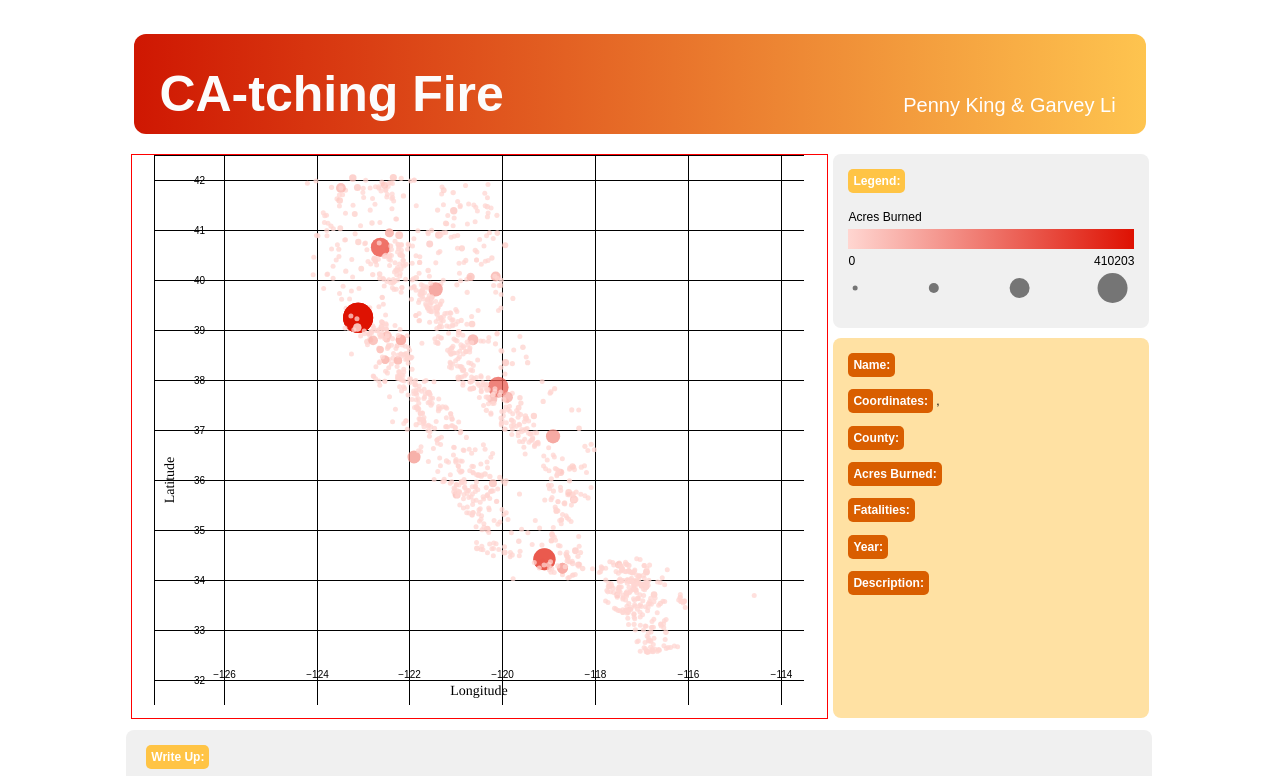
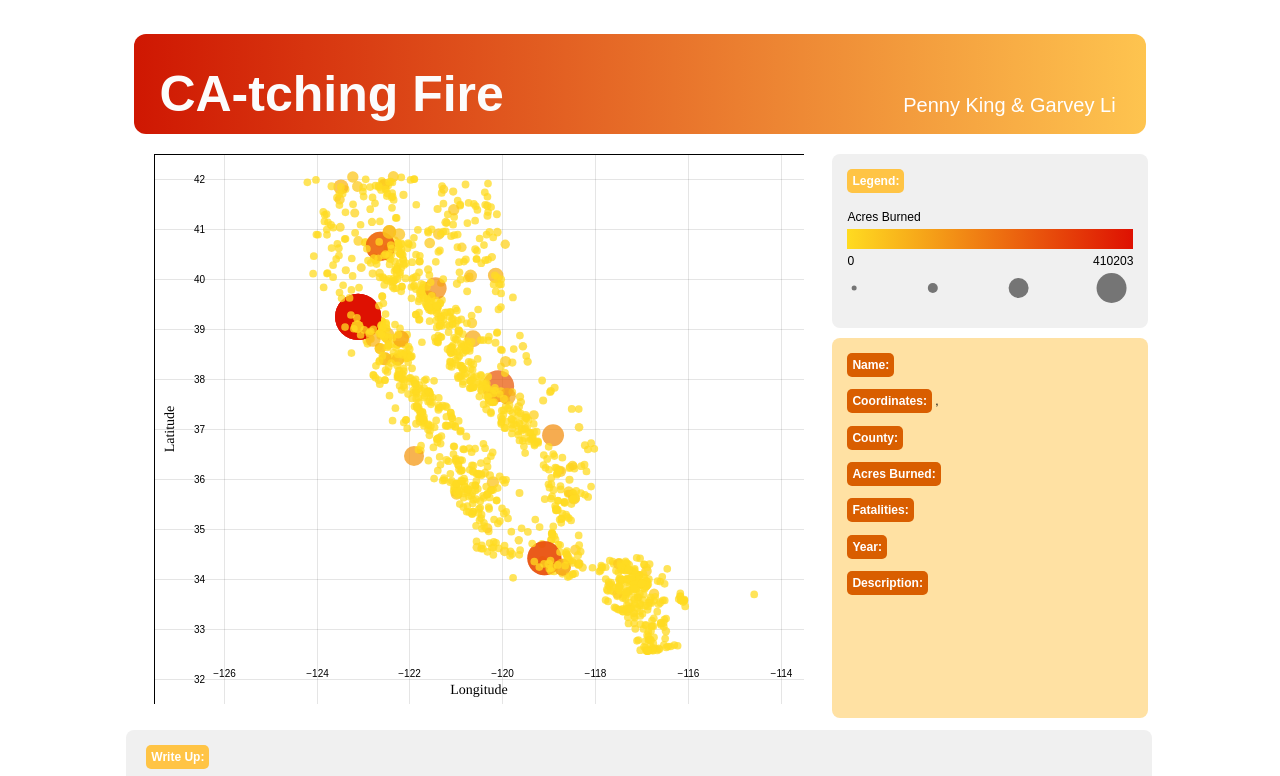
Before and after one commit to GarveyJLi/CAtching-fire, a SvelteKit app: page / in a window 1280 px wide. Shown: the top 776 px of the page. Built offline with nearby package versions, Linux system fonts and the light colour scheme.

Commit message:
Changed dot colors and made tick opacity lower

```diff
--- a/src/components/CalFire.svelte
+++ b/src/components/CalFire.svelte
@@ -34,6 +34,7 @@
             // Tick label location
             .tickPadding((27 - height)))
             .call(g => g.select(".domain"))
+            .call(g => g.selectAll(".tick line").style("opacity", 0.1))
             // Axis label
             .append("text")
             .attr("x", width /2)
@@ -52,9 +53,10 @@
         // Tick label location
         .tickPadding((40 - width)))
         .call(g => g.select(".domain"))
+        .call(g => g.selectAll(".tick line").style("opacity", 0.1))
         // Axis label
         .append("text")
-        .attr("x", -width/2)
+        .attr("x", -width/2 + 50)
         .attr("y", 20)
         .style("font", "14px times")
         .attr("transform", "rotate(-90)")
@@ -70,7 +72,7 @@
     // Define a color scale based on AcresBurned
     const colorScale = d3.scaleLinear(d3.interpolateHslLong)
         .domain([0, 410203])
-        .range(["#ffd6d1", "#de1102"]);
+        .range(["#FFDB21", "#de1102"]);
 
 
     let svg;
@@ -79,6 +81,9 @@
     let gx;
     let gy;
     let circle_markers;
+
+    // Decrease to make circles bigger on plot
+    const r_zoom_mult = 0.65;
     var zoom_factor = 1;
 
 
@@ -123,6 +128,7 @@
         gy = svg.append("g");
 
         circle_markers = svg.selectAll("circle").data(tempData);
+
         svg.call(zoom).call(zoom.transform, d3.zoomIdentity);
 
         grid = (g, x, y) => g
@@ -130,7 +136,6 @@
             .attr("stroke-opacity", 0.1)
             .call(g => g
             .selectAll(".x")
-            .data(x.ticks(10))
             .join(
                 enter => enter.append("line").attr("class", "x").attr("y2", height),
                 update => update,
@@ -152,7 +157,7 @@
 
 
         function handleZoom({transform}) {
-            zoom_factor = transform.k
+            zoom_factor = transform.k * r_zoom_mult;
             const zx = transform.rescaleX(x).interpolate(d3.interpolateRound);
             const zy = transform.rescaleY(y).interpolate(d3.interpolateRound);
 
@@ -162,7 +167,7 @@
             // Update axes
             gx.call(xAxis, zx);
             gy.call(yAxis, zy);
-            gGrid.call(grid, zx, zy)
+            //gGrid.call(grid, zx, zy)
             }
 
         function filter(event) {
@@ -184,6 +189,7 @@
             .attr("r", (d) => radiusScale(d.AcresBurned) / zoom_factor)
             .style("fill", (d) => colorScale(d.AcresBurned))
             .attr("opacity", 0.75)
+
 
             .on("mouseover", function(event, d) {
                 // Update tooltip content
@@ -232,7 +238,7 @@
                     <svg style="display: block;">
                         <defs>
                             <linearGradient id="GFGGradient">
-                                <stop offset="0%" stop-color="#ffd6d1" />
+                                <stop offset="0%" stop-color="#FFDB21" />
                                 <stop offset="100%" stop-color="#de1102" />
                             </linearGradient>
                         </defs>
@@ -303,7 +309,7 @@
         display: inline-block;
         width: 55%;
         height:400;
-        border: 1px solid red;
+        border: 0px solid red;
     }
     #div2 {
         vertical-align:top;
```
